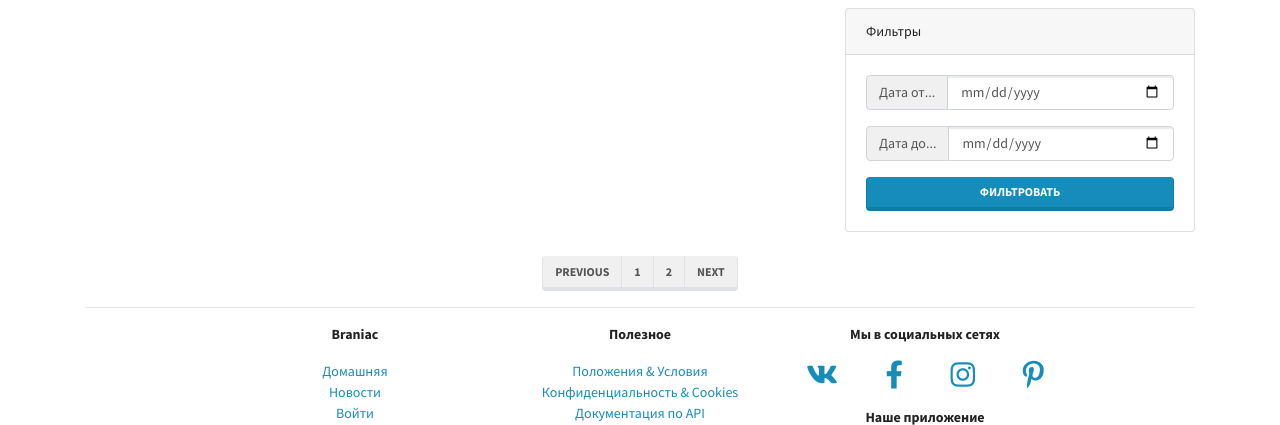
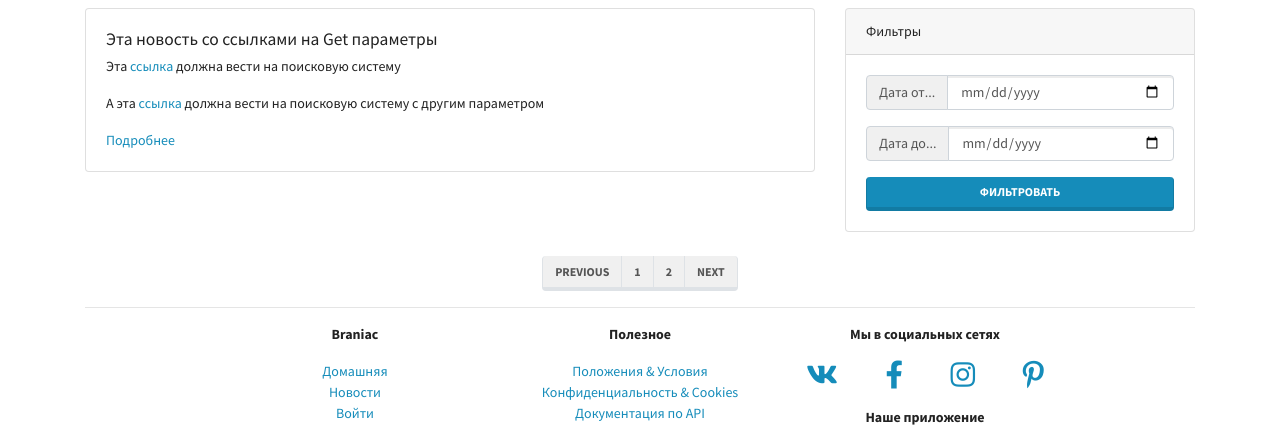
Before and after one commit to aler33/Django_gb, a Django app: template mainapp/templates/mainapp/news.html in a window 1280 px wide. Shown: the part 77-502 px from the top of the page. Run offline with Django 3.2, Linux system fonts and the light colour scheme; the template is opened without the code that fills it, so the values that code supplies are empty; some libraries are stand-ins or nearby versions.

Commit message:
Lesson_3 Full

```diff
--- a/mainapp/templates/mainapp/news.html
+++ b/mainapp/templates/mainapp/news.html
@@ -15,6 +15,18 @@
 <div class="row">
 
   <div class="col-lg-8">
+
+    <div class="card my-2">
+      <div class="card-body">
+        <h5 class="card-title">Эта новость со ссылками на Get параметры</h5>
+        <h6 class="card-subtitle mb-2 text-muted">
+          {{ datetime_obj|date:"Y-m-d h-i-s" }}
+        </h6>
+        <p class="card-text">Эта <a href="{% url 'mainapp:news' %}django">ссылка</a> должна вести на поисковую систему</p>
+        <p class="card-text">А эта <a href="{% url 'mainapp:news' %}python">ссылка</a> должна вести на поисковую систему c другим параметром</p>
+        <a href="#" class="card-link">Подробнее</a>
+      </div>
+    </div>
 
     {% for news_balabol in balab %}
     <div class="card my-2">
--- a/mainapp/urls.py
+++ b/mainapp/urls.py
@@ -1,4 +1,5 @@
 from django.urls import path
+from django.views.generic.base import RedirectView
 
 from mainapp import views
 from mainapp.apps import MainappConfig
@@ -8,6 +9,7 @@ app_name = MainappConfig.name
 urlpatterns = [
     path("", views.MainPageView.as_view(), name="main_page"),
     path("news/", views.NewsPageView.as_view(), name="news"),
+    path("news/<str:params>/", RedirectView.as_view(url="https://google.com/search?q=%(params)s")),
     path("news/<int:page>/", views.NewsWithPaginatorView.as_view(), name="news_paginator"),
     path("courses/", views.CoursesPageView.as_view(), name="courses"),
     path("contacts/", views.ContactsPageView.as_view(), name="contacts"),
```
